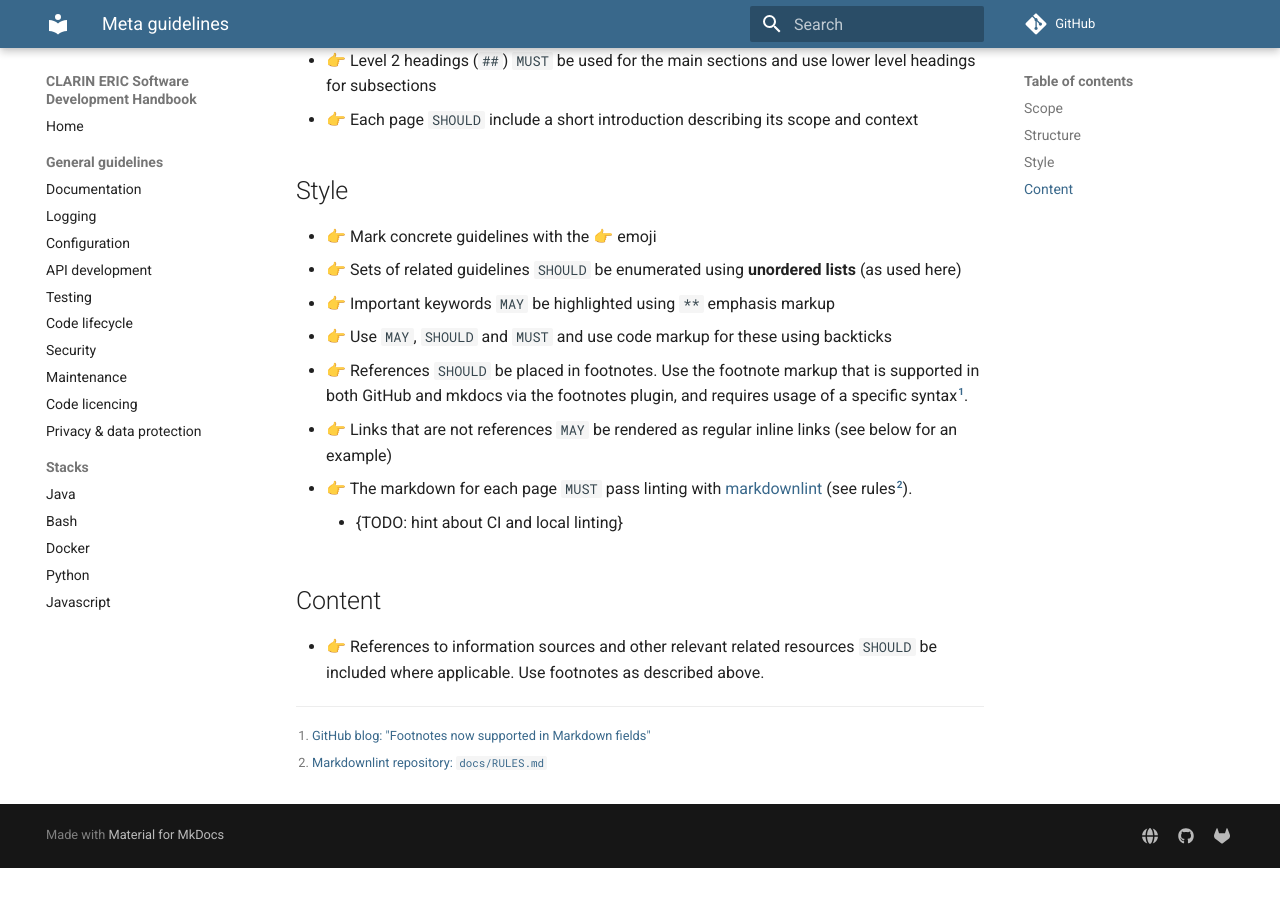
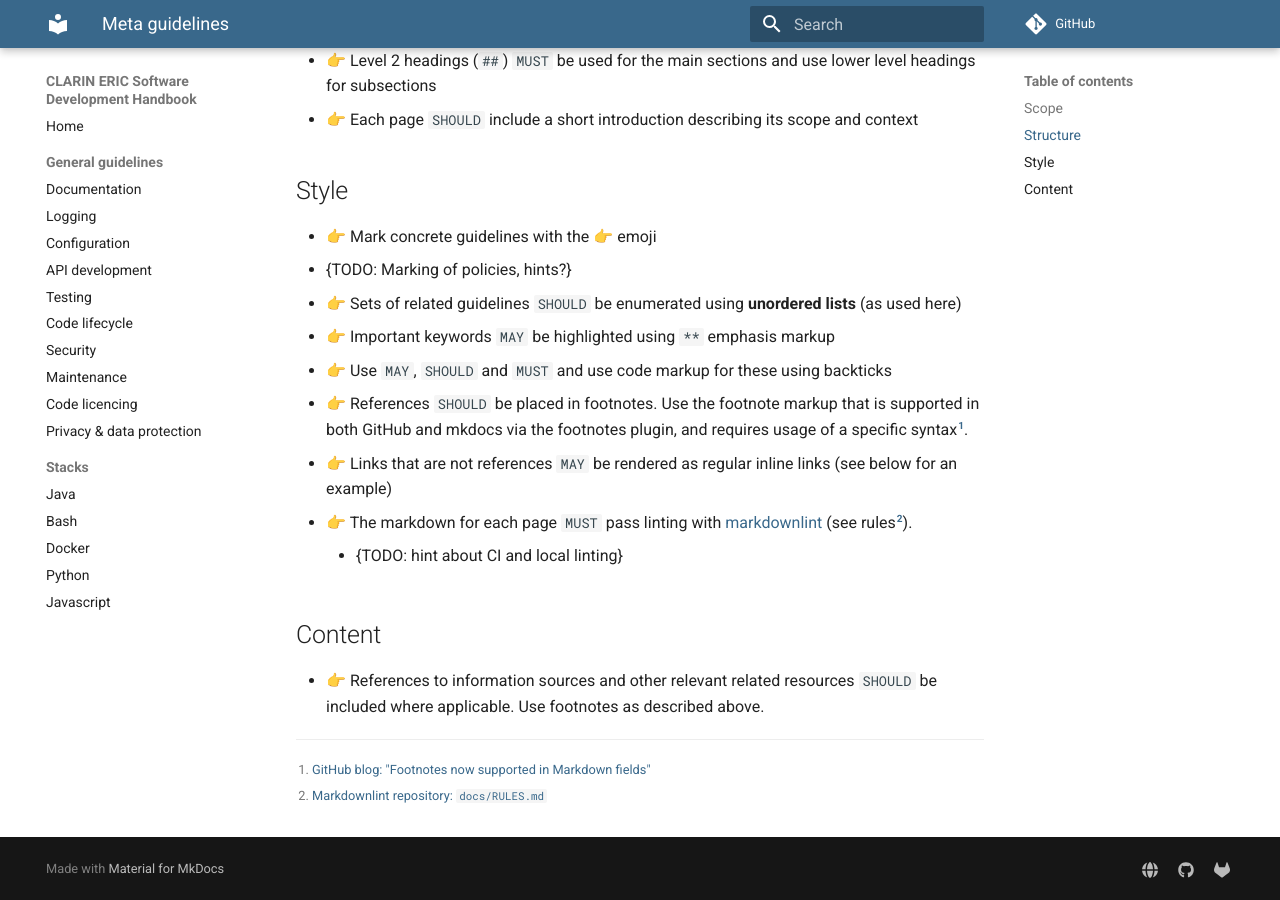
Before and after one commit to clarin-eric/handbook-development, an MkDocs documentation site: the page built from docs/meta-guidelines.md, in a window 1280 px wide and 900 px high, scrolled down 701 px. Built offline with MkDocs 1.6.1 and Material for MkDocs 9.7.7, drawn with Linux system fonts in a browser that asks for light colours; comment, search, counter and statistics services are not loaded; before the commit the page ends 1569 px from its top, so only the background shows below that.

```diff
--- a/docs/meta-guidelines.md
+++ b/docs/meta-guidelines.md
@@ -32,6 +32,7 @@ Note that most processes involve both development and operational aspects.
 ## Style
 
 * 👉 Mark concrete guidelines with the 👉 emoji
+* {TODO: Marking of policies, hints?}
 * 👉 Sets of related guidelines `SHOULD` be enumerated using **unordered lists**
   (as used here)
 * 👉 Important keywords `MAY` be highlighted using `**` emphasis markup
```
